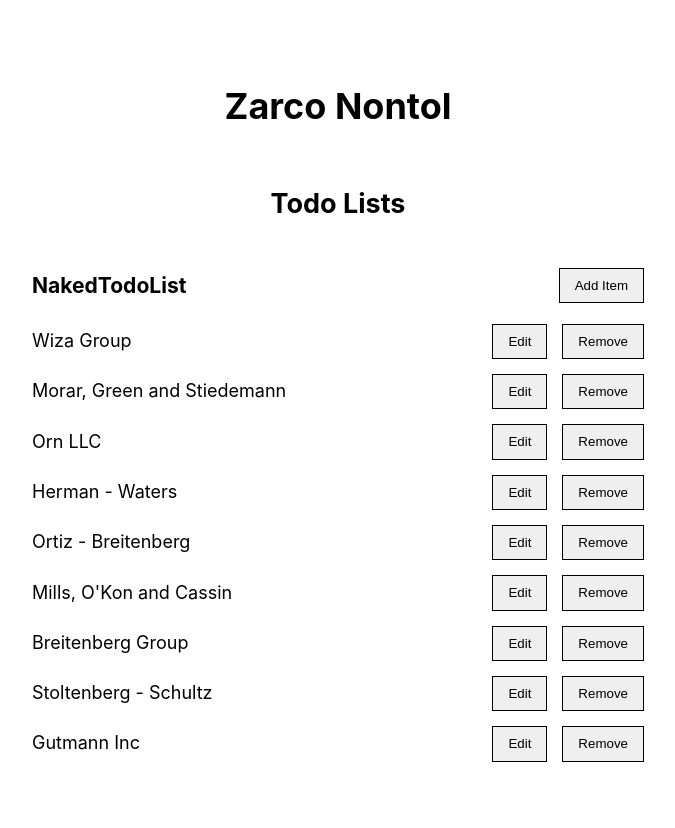
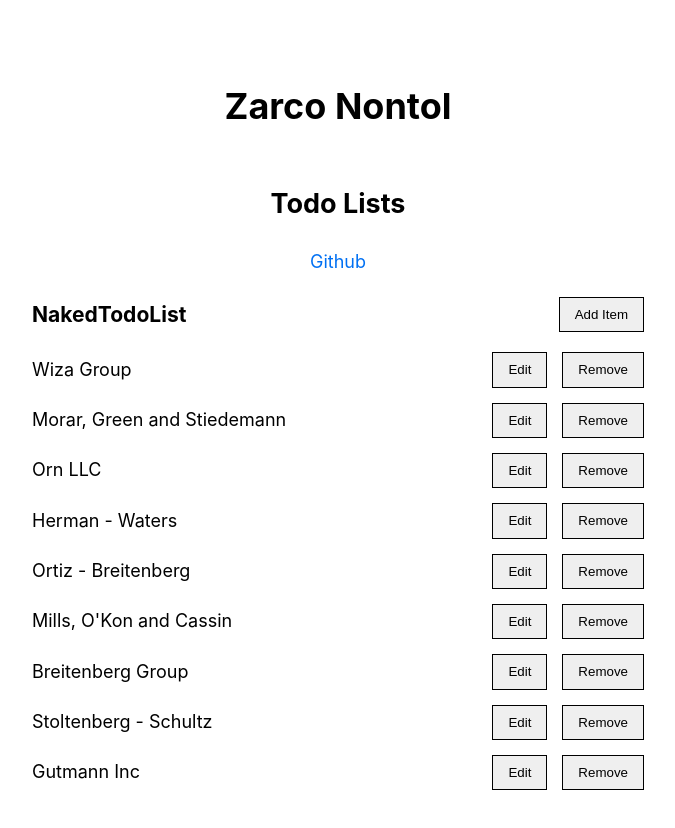
Before and after one commit to ZarcoNontol/todo-list-nextjs, a Next.js app: page / in a window 1280 px wide. Shown: the top 828 px of the page, without its empty margins (302-977 px from the left). Built offline with nearby package versions, Linux system fonts and the light colour scheme.

Commit message:
feat: switch to jsx

```diff
--- a/components/layout.js
+++ b/components/layout.jsx
@@ -1,10 +1,10 @@
-import Head from 'next/head'
-import Image from 'next/image'
-import styles from './layout.module.css'
-import Link from 'next/link'
+import Head from "next/head";
+import Image from "next/image";
+import styles from "./layout.module.css";
+import Link from "next/link";
 
-const name = 'Zarco Nontol'
-export const siteTitle = 'TODO List - Next.js'
+const name = "Zarco Nontol";
+export const siteTitle = "TODO List - Next.js";
 
 export default function Layout({ children, home }) {
   return (
@@ -27,6 +27,11 @@
       <header className={styles.header}>
         <h1>{name}</h1>
         <h2>Todo Lists</h2>
+        <div>
+          <a href="https://github.com/ZarcoNontol" target={"_blank"}>
+            Github
+          </a>
+        </div>
       </header>
       <main>{children}</main>
       {!home && (
@@ -37,5 +42,5 @@
         </div>
       )}
     </div>
-  )
+  );
 }
```
Also changed, not shown: components/date.jsx (renamed from components/date.js).
